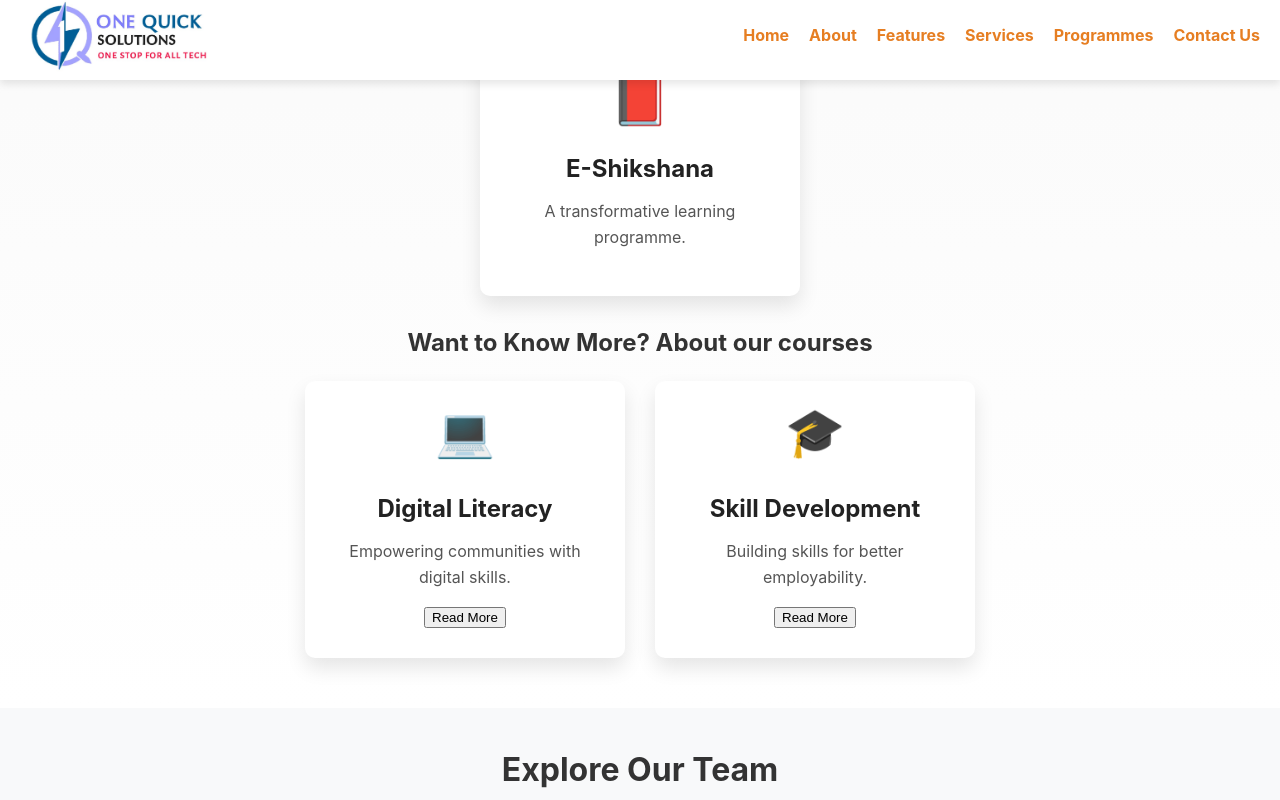
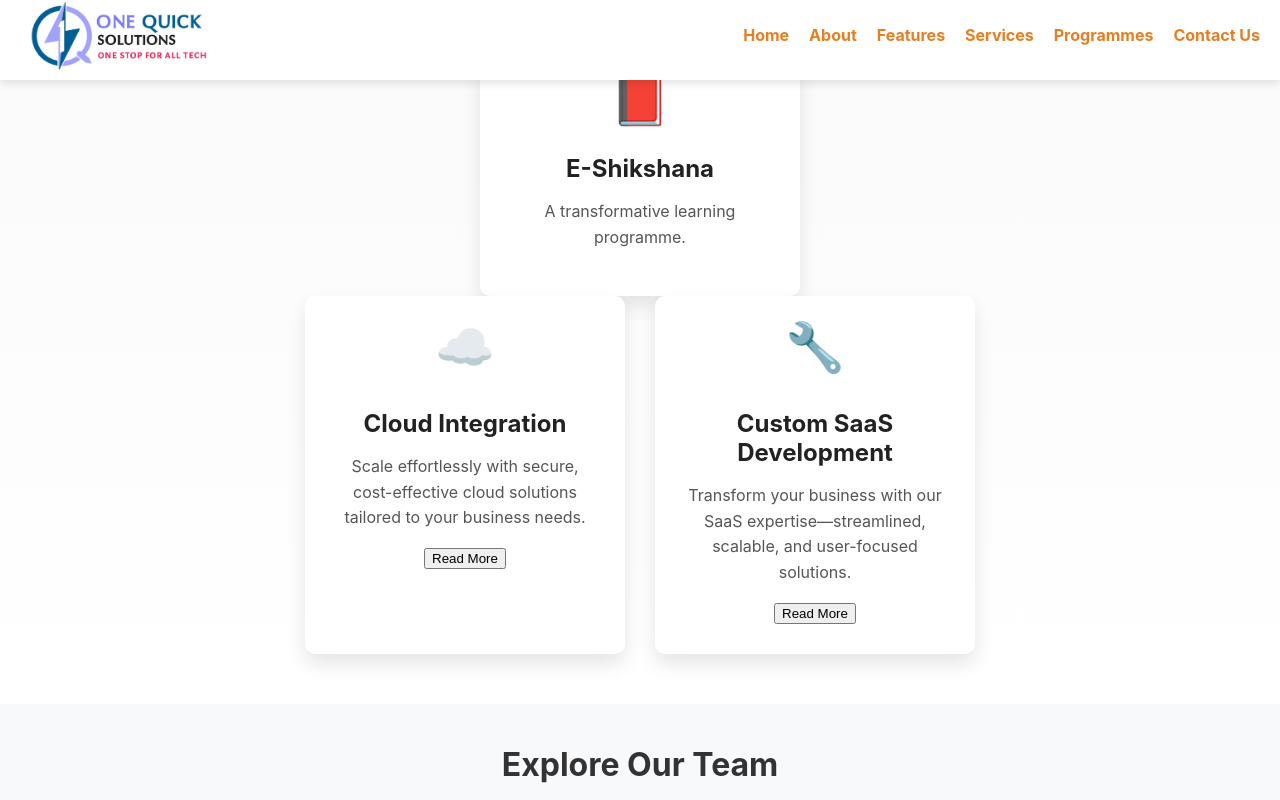
Before and after one commit to varundachuu/MyProject, a React (Create React App) app: page / in a window 1280 px wide. Both pictures are taken after a click on the button "Find here". Shown: the part 4164-4964 px from the top of the page. Built offline with nearby package versions, Linux system fonts and the light colour scheme.

Commit message:
Update OtherServices.js

```diff
--- a/src/components/js_components/OtherServices.js
+++ b/src/components/js_components/OtherServices.js
@@ -3,100 +3,99 @@ import "../css-files/services.css";
 
 const Services = () => {
   const otherServicesRef = useRef(null);
+  const [showMore, setShowMore] = useState(false);
+  const [modalContent, setModalContent] = useState(null);
 
-  const [showMore, setShowMore] = useState(false);
-  const [modalContent, setModalContent] = useState("");
-  const [showModal, setShowModal] = useState(false);
-
-  const mainService = {
-    title: "E-Shikshana",
-    description: "A transformative learning programme.",
-    icon: "📕",
-  };
-
-  const otherServices = [
+  const services = [
     {
-      title: "Digital Literacy",
-      description: "Empowering communities with digital skills.",
-      icon: "💻",
-      more: "Our Digital Literacy programme helps bridge the digital divide by offering training in basic computer skills, internet usage, and online safety.",
+      title: "Cloud Integration",
+      description:
+        "Scale effortlessly with secure, cost-effective cloud solutions tailored to your business needs.",
+      icon: "☁️",
+      showReadMore: true,
     },
     {
-      title: "Skill Development",
-      description: "Building skills for better employability.",
-      icon: "🎓",
-      more: "The Skill Development initiative provides vocational training, soft skills, and industry-relevant certifications to enhance job opportunities.",
+      title: "Custom SaaS Development",
+      description:
+        "Transform your business with our SaaS expertise—streamlined, scalable, and user-focused solutions.",
+      icon: "🔧",
+      showReadMore: true,
     },
   ];
 
-  const handleButtonClick = () => {
+  const handleKnowMoreClick = () => {
     setShowMore(true);
   };
 
-  const openModal = (content) => {
-    setModalContent(content);
-    setShowModal(true);
+  const openModal = (service) => {
+    setModalContent(service);
   };
 
   const closeModal = () => {
-    setShowModal(false);
+    setModalContent(null);
   };
 
   return (
-    <section ref={otherServicesRef} id="OtherServices" className="services-section">
+    <section
+      ref={otherServicesRef}
+      id="OtherServices"
+      className="services-section"
+    >
       <h2 className="services-heading">Our Other Programmes</h2>
       <p className="services-subheading">Our other range of programmes.</p>
 
-      {/* Always visible main service */}
       <div className="services-grid">
         <div className="service-card">
-          <div className="service-icon">{mainService.icon}</div>
-          <h3 className="service-title">{mainService.title}</h3>
-          <p className="service-description">{mainService.description}</p>
+          <div className="service-icon">📕</div>
+          <h3 className="service-title">E-Shikshana</h3>
+          <p className="service-description">
+            A transformative learning programme.
+          </p>
         </div>
       </div>
 
+      {!showMore && (
+        <>
           <h3 className="services-know-more-heading">
             Want to Know More? About our courses
           </h3>
-
-      {/* Show button only if more services are hidden */}
-      {!showMore && (
-        <button className="know-more-button" onClick={handleButtonClick}>
+          <button
+            className="know-more-button"
+            onClick={handleKnowMoreClick}
+          >
             Find here
           </button>
+        </>
       )}
 
-      {/* Display other cards BELOW the heading when revealed */}
       {showMore && (
         <div className="services-grid">
-          {otherServices.map((service, index) => (
+          {services.map((service, index) => (
             <div key={index} className="service-card">
               <div className="service-icon">{service.icon}</div>
               <h3 className="service-title">{service.title}</h3>
               <p className="service-description">{service.description}</p>
+              {service.showReadMore && (
                 <button
-                className="read-more-button"
-                onClick={() => openModal(service.more)}
+                  className="read-more-link"
+                  onClick={() => openModal(service)}
                 >
                   Read More
                 </button>
+              )}
             </div>
           ))}
         </div>
       )}
 
-      {/* Modal */}
-      {showModal && (
-        <div className="modal-overlay" onClick={closeModal}>
-          <div
-            className="modal-content"
-            onClick={(e) => e.stopPropagation()}
-          >
-            <span className="modal-close" onClick={closeModal}>
-              &times;
-            </span>
-            <p>{modalContent}</p>
+      {modalContent && (
+        <div className="modal-overlay">
+          <div className="modal-content">
+            <h2>{modalContent.title}</h2>
+            <p>{modalContent.description} (Detailed content goes here...)</p>
+            <button className="close-modal" onClick={closeModal}>
+              Close
+            </button>
           </div>
         </div>
       )}
```
Lines whose indentation alone changed are shown as unchanged.
